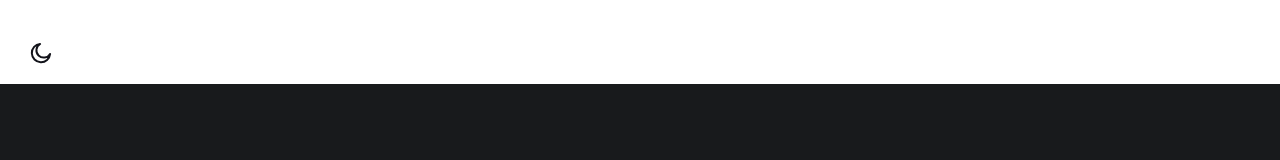
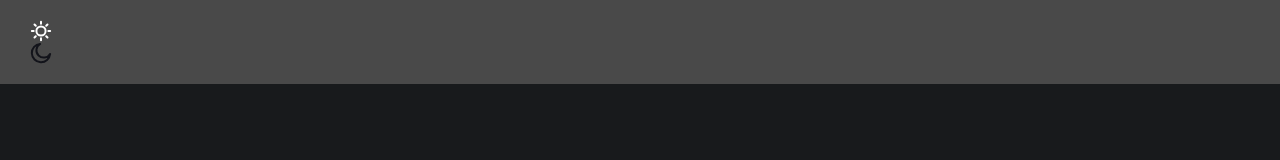
Before and after one commit to rougemeister/build-tools-showcase, a website built with webpack: page src/index.html in a window 1280 px wide. Both pictures are taken after a click on the element 640 px from the left and 42 px from the top of the page. Built offline with nearby package versions, Linux system fonts and the light colour scheme.

```diff
--- a/src/styles.scss
+++ b/src/styles.scss
@@ -7,11 +7,15 @@
 .dark-mode {
   background-color: $neutral-800;
   color: $neutral-50;
+  header {
+    background-color: $neutral-900;
+  }
 
 }
 body {
   background-color: $background;
   font-family: $font-family;
+
 }
 
 header {
```
